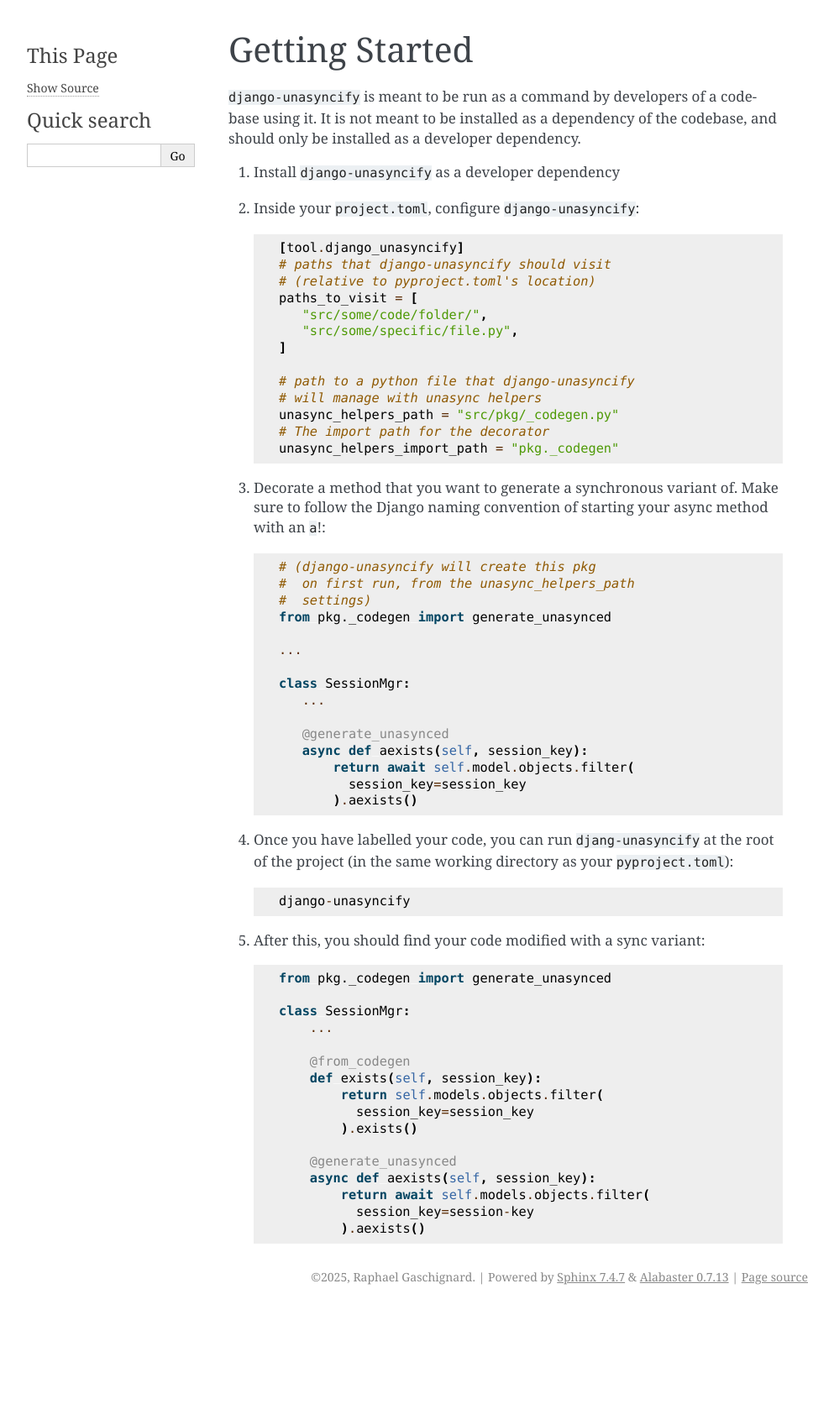
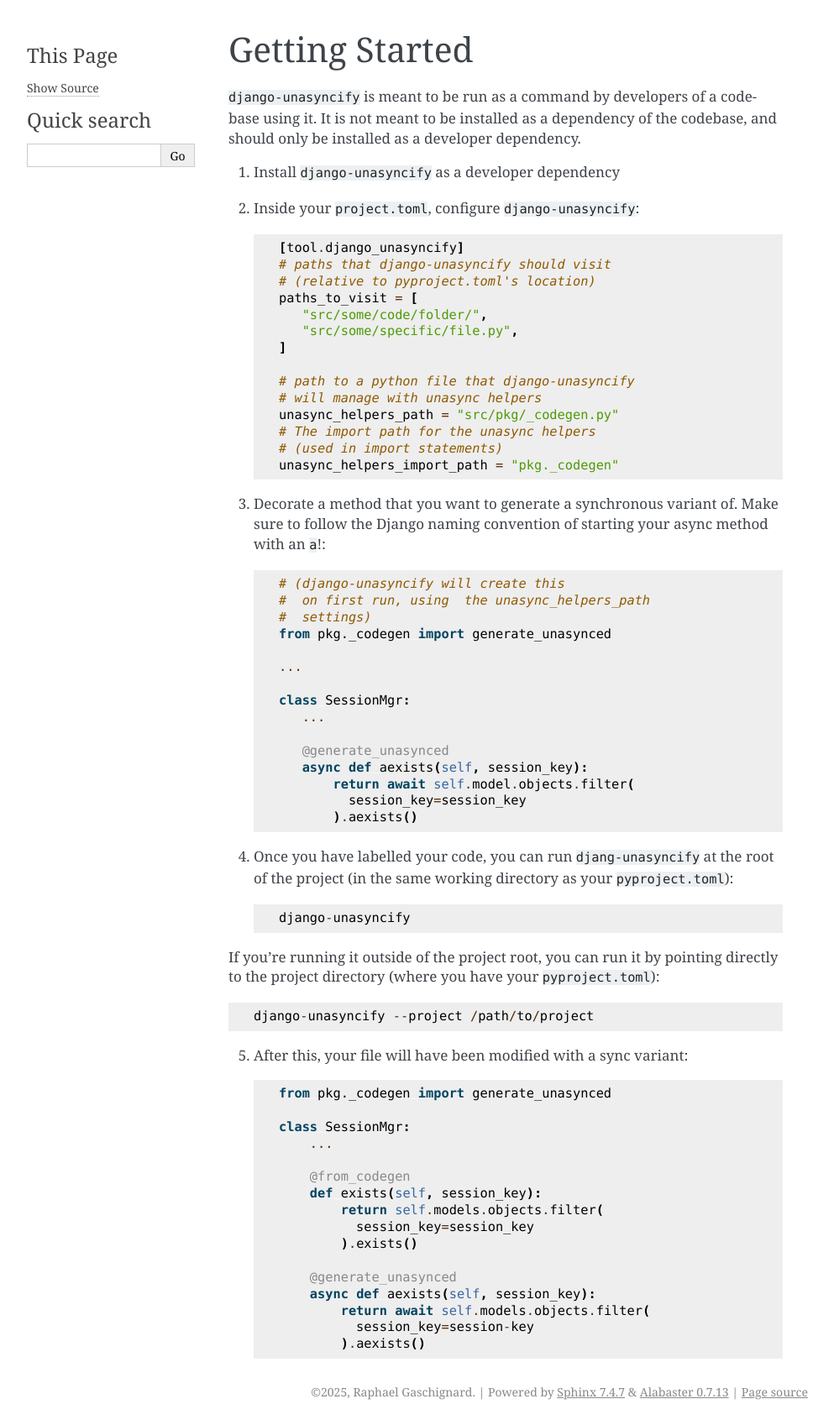
Before and after one commit to rtpg/django-unasyncify, a Sphinx documentation site: the page built from docs/getting_started.rst, in a window 1280 px wide. Shown: the whole page at 84% size, without its empty margins (148-1141 px from the left). Built offline with Sphinx 7.4.7, drawn with Linux system fonts in a browser that asks for light colours; before the commit the page ends 1560 px from its top, so only the background shows below that.

Commit message:
More doc cleanup

```diff
--- a/docs/getting_started.rst
+++ b/docs/getting_started.rst
@@ -18,14 +18,15 @@
      # path to a python file that django-unasyncify
      # will manage with unasync helpers
      unasync_helpers_path = "src/pkg/_codegen.py"
-     # The import path for the decorator
+     # The import path for the unasync helpers
+     # (used in import statements)
      unasync_helpers_import_path = "pkg._codegen"
 
 3. Decorate a method that you want to generate a synchronous variant of. Make sure to follow the Django naming convention of starting your async method with an ``a``!::
 
 
-     # (django-unasyncify will create this pkg
-     #  on first run, from the unasync_helpers_path
+     # (django-unasyncify will create this
+     #  on first run, using  the unasync_helpers_path
      #  settings)
      from pkg._codegen import generate_unasynced
 
@@ -44,8 +45,11 @@
 
      django-unasyncify
 
+If you're running it outside of the project root, you can run it by pointing directly to the project directory (where you have your ``pyproject.toml``)::
 
-5. After this, you should find your code modified with a sync variant::
+     django-unasyncify --project /path/to/project
+
+5. After this, your file will have been modified with a sync variant::
 
     from pkg._codegen import generate_unasynced
 
```
